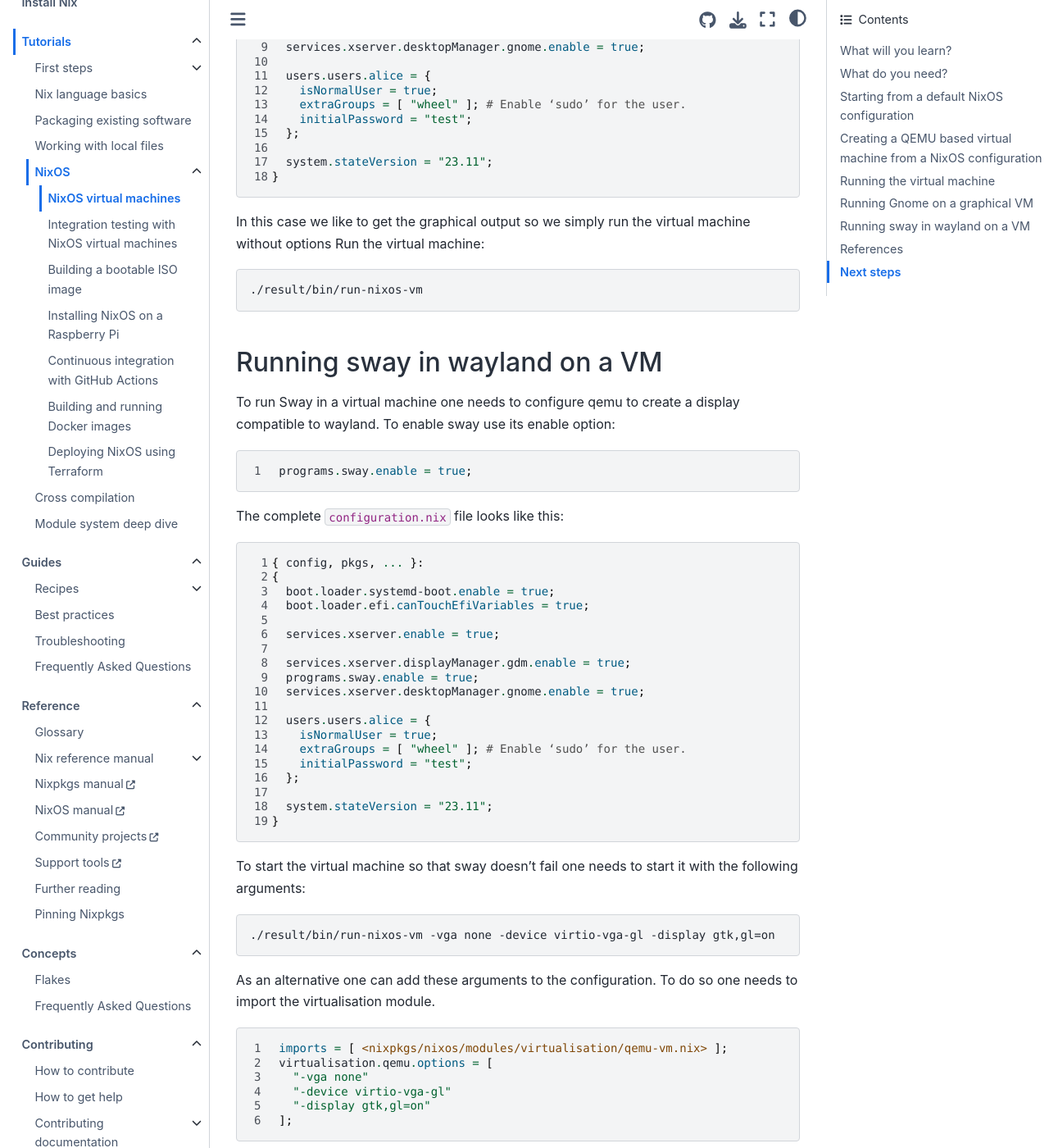
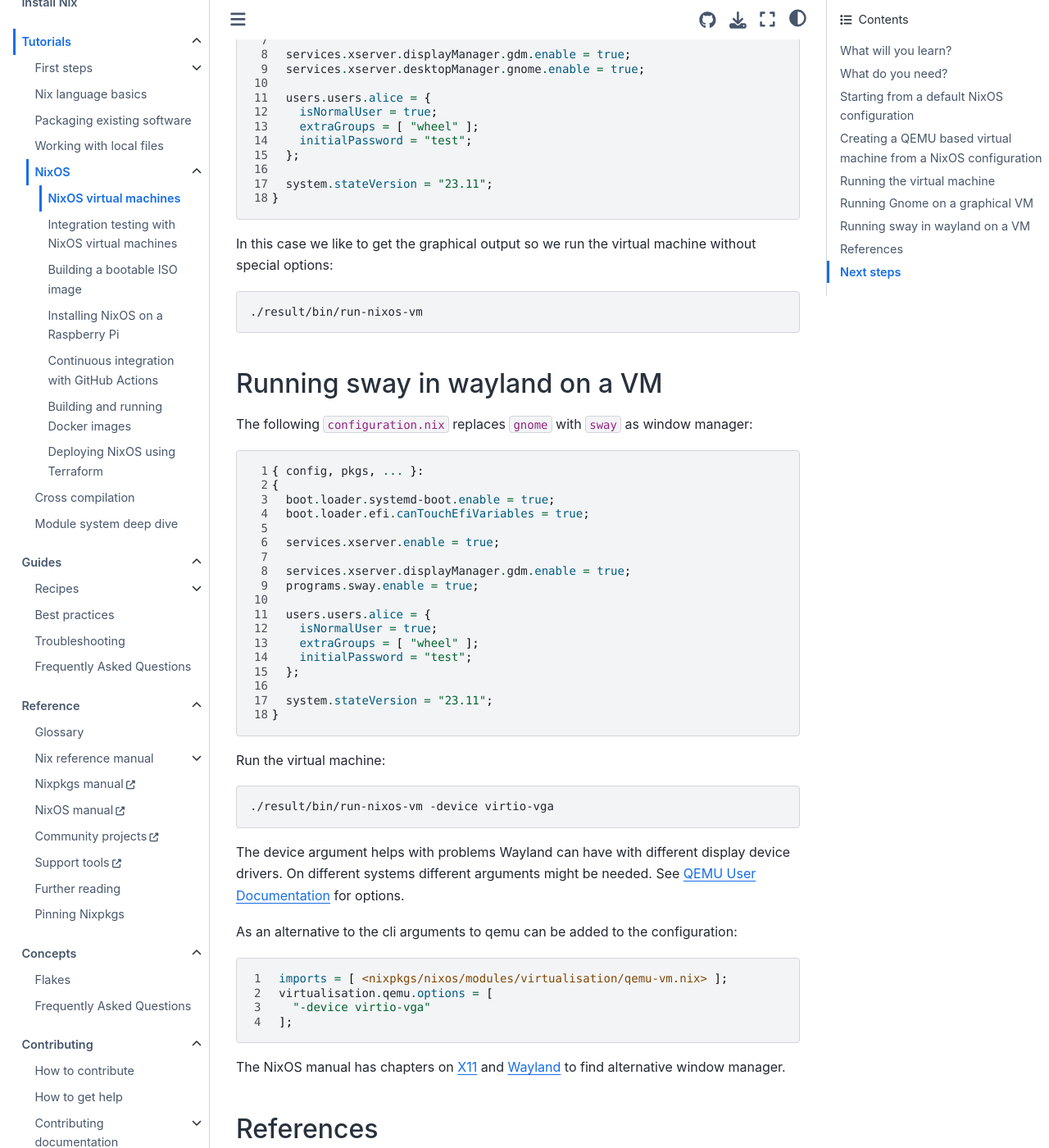
Before and after one commit to NixOS/nix.dev, a Sphinx documentation site: the page built from source/tutorials/nixos/nixos-configuration-on-vm.md, in a window 1280 px wide and 1400 px high, scrolled down 5578 px. Shown: the whole window at 82% size. Built offline with Sphinx 7.4.7 and the Sphinx Book theme 1.1.4, drawn with Linux system fonts in a browser that asks for light colours; some of the changed text lies outside the part shown.

Commit message:
some simplifications

````diff
--- a/source/tutorials/nixos/nixos-configuration-on-vm.md
+++ b/source/tutorials/nixos/nixos-configuration-on-vm.md
@@ -256,7 +256,7 @@ rm nixos.qcow2
 ## Running Gnome on a graphical VM
 
 The previous example was aimed to provide a lightweight example using the configuration provided by the minimal installation image.
-The Gnome installation image adds the following lines to the configuration so that we get a usable graphical user interface:
+If you would have used installation-cd-graphical-gnome.nix for generating the configuration file it would include the following additional lines:
 
 ```
   # Enable the X11 windowing system.
@@ -284,7 +284,7 @@ The complete `configuration.nix` file looks like this:
 
   users.users.alice = {
     isNormalUser = true;
-    extraGroups = [ "wheel" ]; # Enable ‘sudo’ for the user.
+    extraGroups = [ "wheel" ];
     initialPassword = "test";
   };
 
@@ -292,8 +292,7 @@ The complete `configuration.nix` file looks like this:
 }
 ```
 
-In this case we like to get the graphical output so we simply run the virtual machine without options
-Run the virtual machine:
+In this case we like to get the graphical output so we run the virtual machine without special options:
 
 ```shell-session
 ./result/bin/run-nixos-vm
@@ -301,13 +300,7 @@ Run the virtual machine:
 
 ## Running sway in wayland on a VM
 
-To run Sway in a virtual machine one needs to configure qemu to create a display compatible to wayland.
-To enable sway use its enable option:
-```nix
-  programs.sway.enable = true;
-```
-
-The complete `configuration.nix` file looks like this:
+The following `configuration.nix` replaces `gnome` with `sway` as window manager:
 
 ```nix
 { config, pkgs, ... }:
@@ -319,11 +312,10 @@ The complete `configuration.nix` file looks like this:
 
   services.xserver.displayManager.gdm.enable = true;
   programs.sway.enable = true;
-  services.xserver.desktopManager.gnome.enable = true;
 
   users.users.alice = {
     isNormalUser = true;
-    extraGroups = [ "wheel" ]; # Enable ‘sudo’ for the user.
+    extraGroups = [ "wheel" ];
     initialPassword = "test";
   };
 
@@ -331,24 +323,26 @@ The complete `configuration.nix` file looks like this:
 }
 ```
 
-To start the virtual machine so that sway doesn't fail one needs to start it with the following arguments:
+Run the virtual machine:
+
 ```shell-session
-./result/bin/run-nixos-vm -vga none -device virtio-vga-gl -display gtk,gl=on
+./result/bin/run-nixos-vm -device virtio-vga
 ```
 
-As an alternative one can add these arguments to the configuration.
-To do so one needs to import the virtualisation module.
+The device argument helps with problems Wayland can have with different display device drivers.
+On different systems different arguments might be needed.
+See [QEMU User Documentation](https://www.qemu.org/docs/master/system/qemu-manpage.html) for options.
+
+As an alternative to the cli arguments to qemu can be added to the configuration:
 
 ```nix
   imports = [ <nixpkgs/nixos/modules/virtualisation/qemu-vm.nix> ];
   virtualisation.qemu.options = [
-    "-vga none"
-    "-device virtio-vga-gl"
-    "-display gtk,gl=on"
+    "-device virtio-vga"
   ];
 ```
 
-The NixOS manual has chapters on [X11](https://nixos.org/manual/nixos/stable/#sec-x11) and [Wayland](https://nixos.org/manual/nixos/stable/#sec-wayland) to find alternative options.
+The NixOS manual has chapters on [X11](https://nixos.org/manual/nixos/stable/#sec-x11) and [Wayland](https://nixos.org/manual/nixos/stable/#sec-wayland) to find alternative window manager.
 
 
 ## References
````
